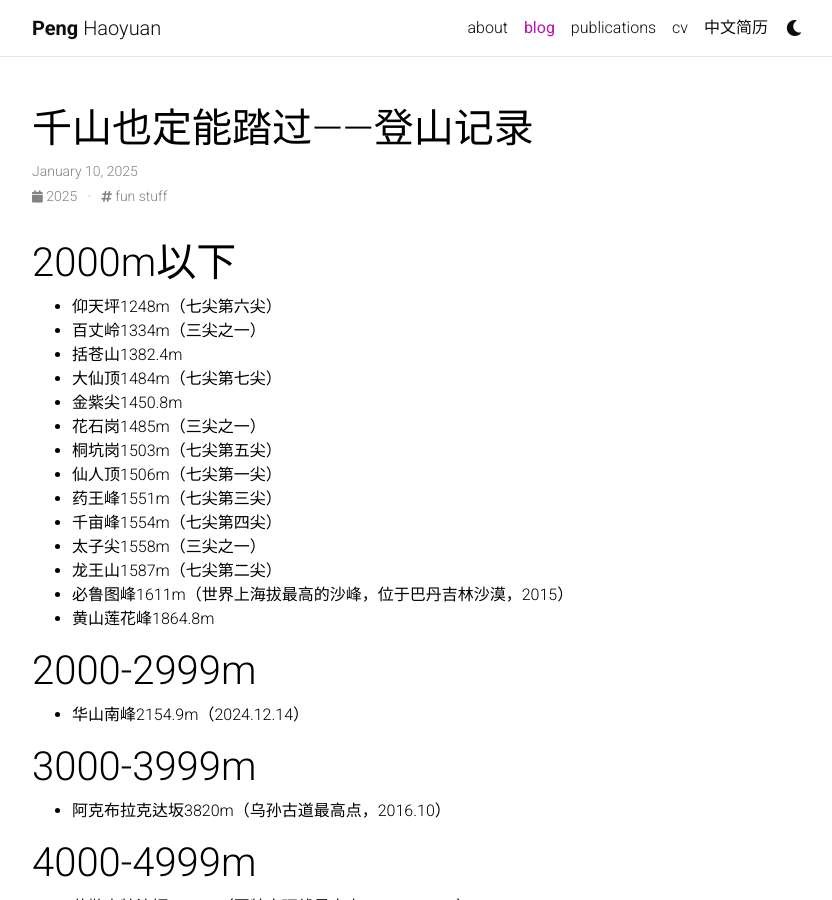
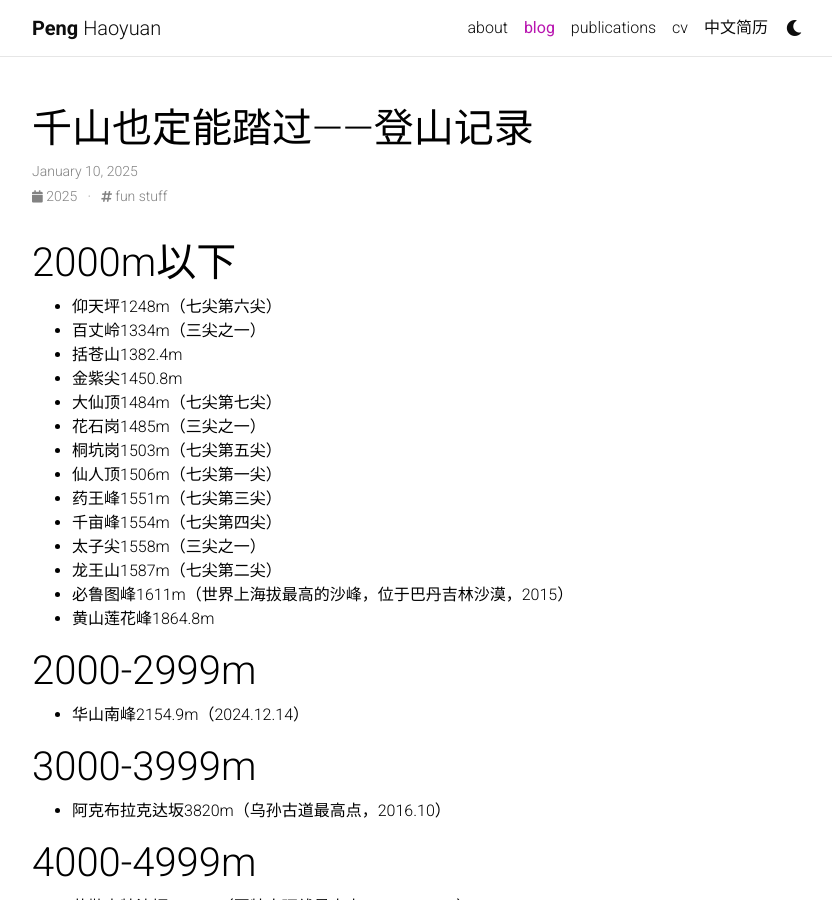
Before and after one commit to HaoyuanPeng/haoyuanpeng.github.io, a Jekyll site: the page built from _posts/2025-01-10-mountains.md, in a window 1280 px wide and 900 px high. Shown: the whole window, without its empty margins (223-1055 px from the left). Built offline with Jekyll 4.4.1, drawn with Linux system fonts in a browser that asks for light colours; comment, search, counter and statistics services are not loaded; a style sheet for code colours, icons or effects is not loaded.

Commit message:
修复了金紫尖位置不对的问题

```diff
--- a/_posts/2025-01-10-mountains.md
+++ b/_posts/2025-01-10-mountains.md
@@ -11,8 +11,8 @@ relatedposts: false
 - 仰天坪1248m（七尖第六尖）
 - 百丈岭1334m（三尖之一）
 - 括苍山1382.4m
+- 金紫尖1450.8m
 - 大仙顶1484m（七尖第七尖）
-- 金紫尖1450.8m
 - 花石岗1485m（三尖之一）
 - 桐坑岗1503m（七尖第五尖）
 - 仙人顶1506m（七尖第一尖）
```
